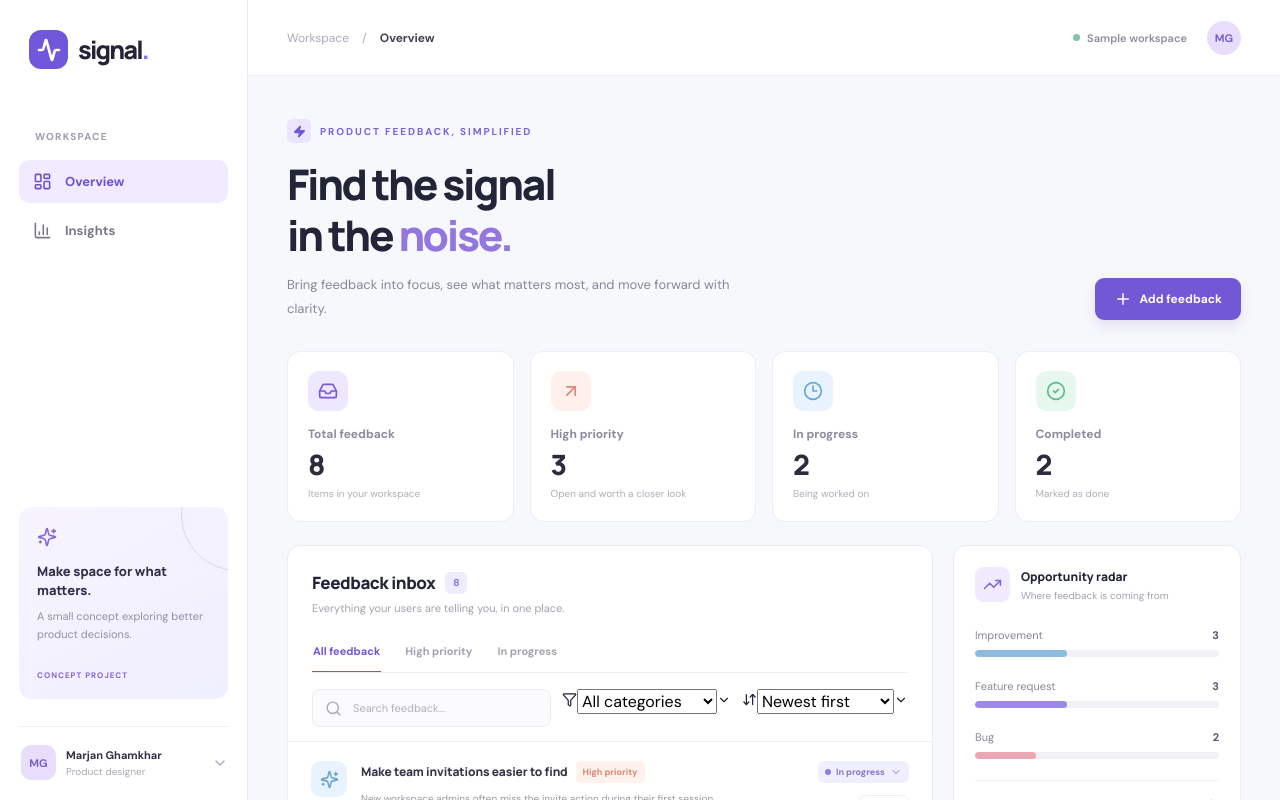
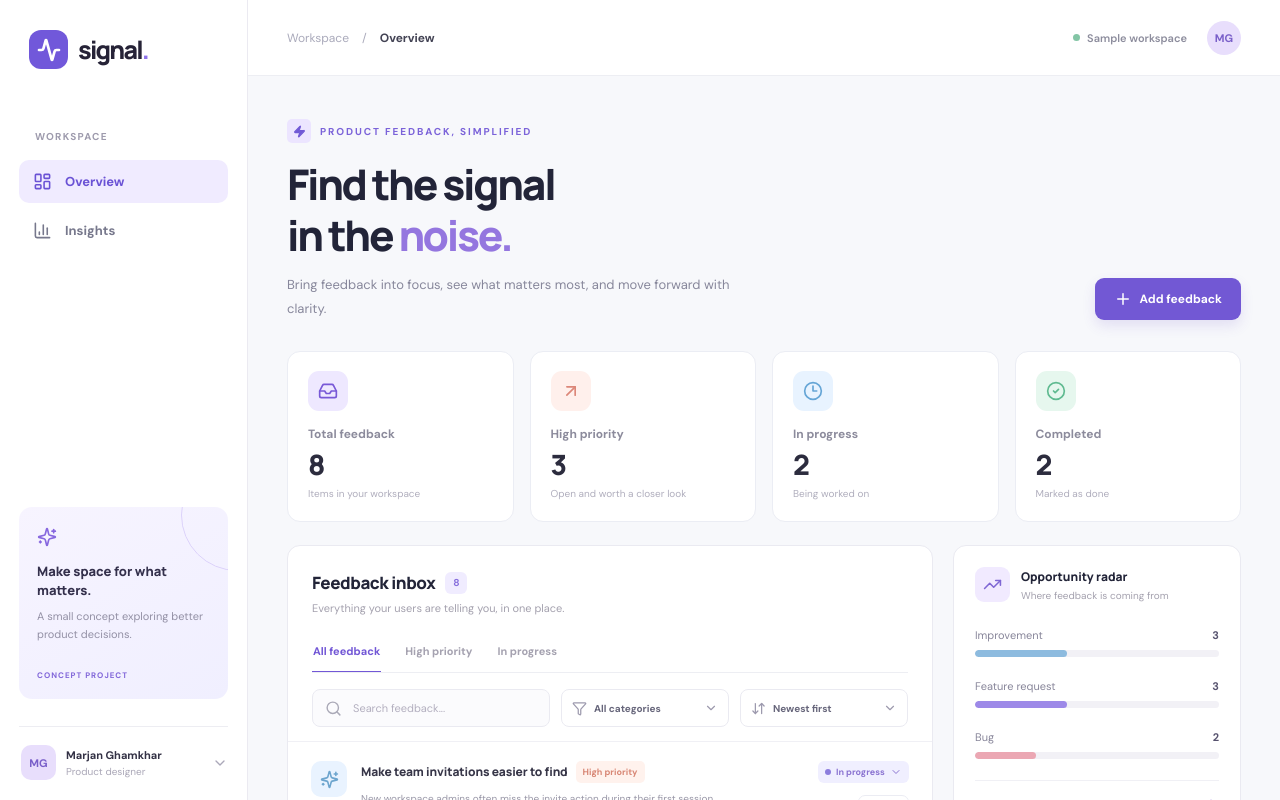
Before and after one commit to marjanghamkhar/signal-feedback-prioritizer, a React (Vite) app: page / in a window 1280 px wide. Shown: the top 800 px of the page. Built offline with nearby package versions, Linux system fonts and the light colour scheme.

Commit message:
Make feedback category and sorting controls fully clickable

```diff
--- a/src/App.tsx
+++ b/src/App.tsx
@@ -224,8 +224,8 @@ function App() {
                   </div>
                   <div className="tools-row">
                     <label className="search-wrap"><Search size={17}/><input aria-label="Search feedback" value={query} onChange={e => setQuery(e.target.value)} placeholder="Search feedback..." /></label>
-                    <label className="category-wrap"><Filter size={15}/><select aria-label="Filter category" value={categoryFilter} onChange={e => setCategoryFilter(e.target.value as Category | 'All categories')}><option>All categories</option><option>Bug</option><option>Feature request</option><option>Improvement</option></select><ChevronDown size={14}/></label>
-                    <label className="sort-wrap"><ArrowDownUp size={15}/><select aria-label="Sort feedback" value={sortMode} onChange={e => setSortMode(e.target.value as SortMode)}><option>Newest first</option><option>Most voted</option><option>Highest priority</option></select><ChevronDown size={14}/></label>
+                    <ToolbarDropdown label="Filter category" value={categoryFilter} icon={<Filter size={15}/>} options={['All categories', 'Bug', 'Feature request', 'Improvement']} onChange={value => setCategoryFilter(value as Category | 'All categories')} />
+                    <ToolbarDropdown label="Sort feedback" value={sortMode} icon={<ArrowDownUp size={15}/>} options={['Newest first', 'Most voted', 'Highest priority']} onChange={value => setSortMode(value as SortMode)} />
                   </div>
                 </div>
 
@@ -255,6 +255,61 @@ function App() {
       </div>
       {showModal && <AddFeedbackModal onClose={() => setShowModal(false)} onAdd={addFeedback}/>}
       {toast && <div className="toast" role="status"><Check size={16}/>{toast}</div>}
+    </div>
+  )
+}
+
+function ToolbarDropdown({ label, value, icon, options, onChange }: {
+  label: string
+  value: string
+  icon: React.ReactNode
+  options: readonly string[]
+  onChange: (value: string) => void
+}) {
+  const [open, setOpen] = useState(false)
+
+  return (
+    <div
+      className="toolbar-dropdown"
+      onBlur={event => {
+        if (!event.currentTarget.contains(event.relatedTarget as Node | null)) setOpen(false)
+      }}
+      onKeyDown={event => {
+        if (event.key === 'Escape') setOpen(false)
+      }}
+    >
+      <button
+        type="button"
+        className="toolbar-dropdown-trigger"
+        aria-label={`${label}: ${value}`}
+        aria-haspopup="menu"
+        aria-expanded={open}
+        onClick={() => setOpen(current => !current)}
+      >
+        {icon}
+        <span className="toolbar-dropdown-value">{value}</span>
+        <ChevronDown size={14} className={open ? 'dropdown-chevron-up' : ''}/>
+      </button>
+      {open && (
+        <div className="toolbar-dropdown-menu" role="menu" aria-label={label}>
+          {options.map(option => (
+            <button
+              key={option}
+              type="button"
+              role="menuitemradio"
+              aria-checked={option === value}
+              className={option === value ? 'chosen' : ''}
+              onClick={() => {
+                onChange(option)
+                setOpen(false)
+              }}
+            >
+              {option === value ? <Check size={14} /> : <span className="toolbar-dropdown-check-spacer" />}
+              {option}
+            </button>
+          ))}
+        </div>
+      )}
     </div>
   )
 }
```
